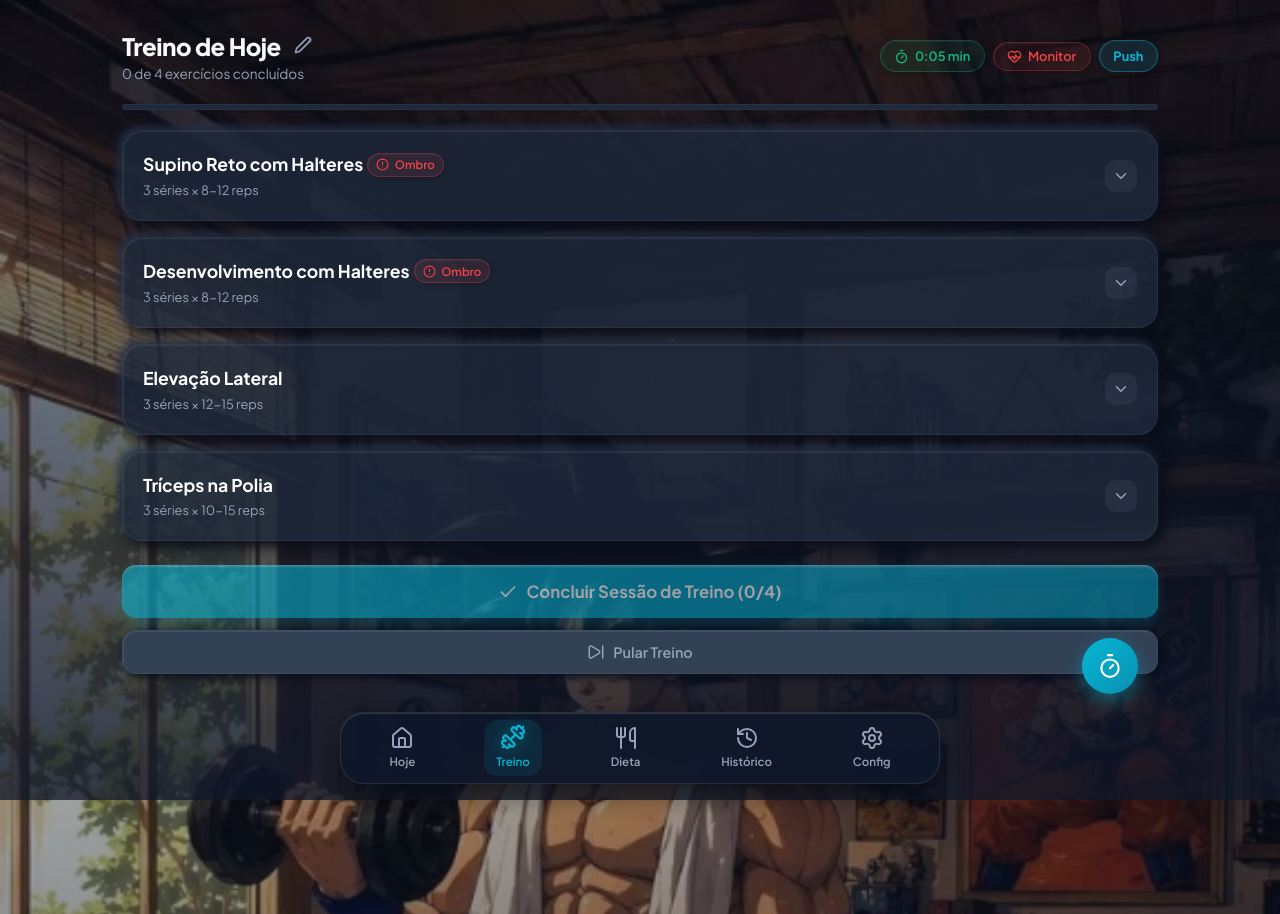
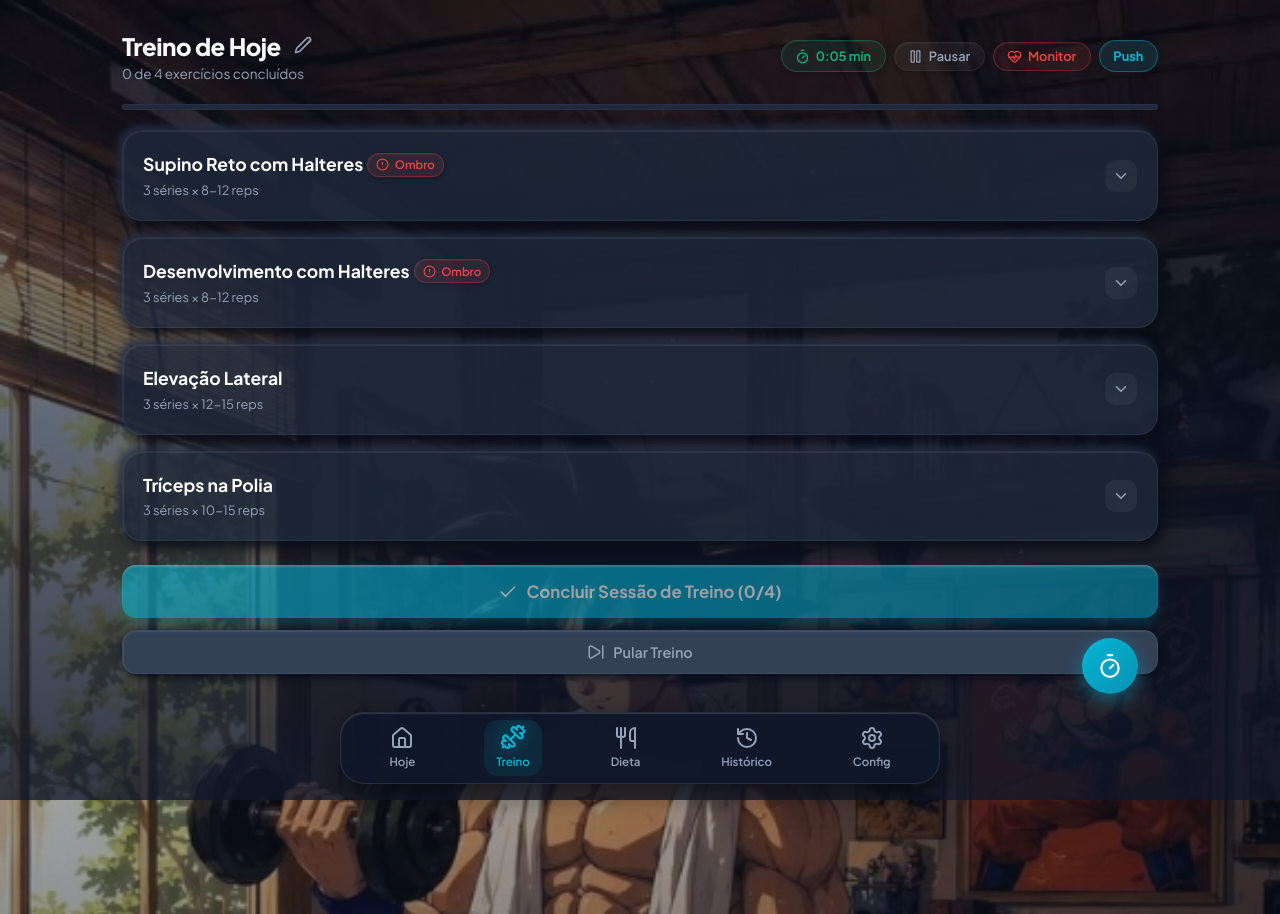
Before and after one commit to LeoLeo-cpu/app-fitness, a React (Vite) app: page /workout in a window 1280 px wide. Built offline with nearby package versions, Linux system fonts and the light colour scheme.

Commit message:
feat: add workout pause and resume

```diff
--- a/src/pages/Workout.jsx
+++ b/src/pages/Workout.jsx
@@ -1,7 +1,7 @@
 import { useLocalStorage } from '../hooks/useLocalStorage';
 import { DEFAULT_USER_PROFILE, DEFAULT_WORKOUT_PLAN } from '../data/defaultData';
 import { WorkoutCard } from '../components/WorkoutCard';
-import { Check, Edit2, HeartPulse, Timer, X, ArrowRight, SkipForward } from 'lucide-react';
+import { Check, Edit2, HeartPulse, Timer, X, ArrowRight, SkipForward, Pause, Play } from 'lucide-react';
 import { useState, useEffect, useMemo } from 'react';
 import { useNavigate } from 'react-router-dom';
 import { useHeartRate } from '../hooks/useHeartRate';
@@ -55,6 +55,7 @@ export function Workout() {
 
   const [sessionLogs, setSessionLogs] = useLocalStorage('fitness_active_session_logs', []);
   const [sessionStartedAt, setSessionStartedAt] = useLocalStorage('fitness_active_session_started_at', null);
+  const [isPaused, setIsPaused] = useLocalStorage('fitness_active_session_paused', false);
 
   const { heartRate, isConnecting, error, connect, disconnect, isConnected } = useHeartRate();
 
@@ -99,7 +100,7 @@ export function Workout() {
   }, [history]);
 
   useEffect(() => {
-    if (!timerEndTime) return;
+    if (!timerEndTime || isPaused) return undefined;
 
     const interval = setInterval(() => {
       const now = Date.now();
@@ -142,10 +143,10 @@ export function Workout() {
     }, 200);
 
     return () => clearInterval(interval);
-  }, [timerEndTime]);
+  }, [timerEndTime, isPaused]);
 
   useEffect(() => {
-    if (isRestDay) return undefined;
+    if (isRestDay || isPaused) return undefined;
 
     if (!sessionStartedAt) {
       setSessionStartedAt(Date.now());
@@ -156,7 +157,18 @@ export function Workout() {
     updateElapsedTime();
     const interval = setInterval(updateElapsedTime, 1000);
     return () => clearInterval(interval);
-  }, [isRestDay, sessionStartedAt, setSessionStartedAt]);
+  }, [isRestDay, isPaused, sessionStartedAt, setSessionStartedAt]);
+
+  const pauseWorkout = () => {
+    if (!isPaused && sessionStartedAt) {
+      setSessionStartedAt(Date.now() - (elapsedSeconds * 1000));
+    }
+    setIsPaused(true);
+  };
+
+  const resumeWorkout = () => {
+    setIsPaused(false);
+  };
 
   const startTimer = (customDuration) => {
     initAudio();
@@ -222,6 +234,7 @@ export function Workout() {
     setCurrentDayIndex((safeIndex + 1) % workoutCycle.length);
     setSessionLogs([]);
     setSessionStartedAt(null);
+    setIsPaused(false);
     setElapsedSeconds(0);
     navigate('/');
   };
@@ -233,6 +246,7 @@ export function Workout() {
   const handleSkipWorkout = () => {
     setSessionLogs([]);
     setSessionStartedAt(null);
+    setIsPaused(false);
     setElapsedSeconds(0);
     setTimerEndTime(null);
     setTimeLeft(null);
@@ -268,6 +282,12 @@ export function Workout() {
             <span className="clay-pill" aria-label={`Duração da sessão: ${formatElapsedTime(elapsedSeconds)}`} style={{ color: 'var(--status-success)', borderColor: 'rgba(16, 185, 129, 0.3)', background: 'rgba(16, 185, 129, 0.08)' }}>
               <Timer size={15} /> {formatElapsedTime(elapsedSeconds)} min
             </span>
+          )}
+          {!isRestDay && (
+            <button type="button" className="clay-pill" aria-label={isPaused ? 'Retomar treino' : 'Pausar treino'} onClick={isPaused ? resumeWorkout : pauseWorkout} style={{ color: isPaused ? 'var(--accent-primary)' : 'var(--text-secondary)' }}>
+              {isPaused ? <Play size={15} /> : <Pause size={15} />}
+              {isPaused ? 'Retomar' : 'Pausar'}
+            </button>
           )}
           {/* Botão de Monitor Cardíaco Bluetooth */}
           {!isConnected ? (
```
Also changed, not shown: .superpowers/sdd/2026-11-13-training-flow-plan/progress.md, 1 other file (tests, documents, lock files or other folders).
